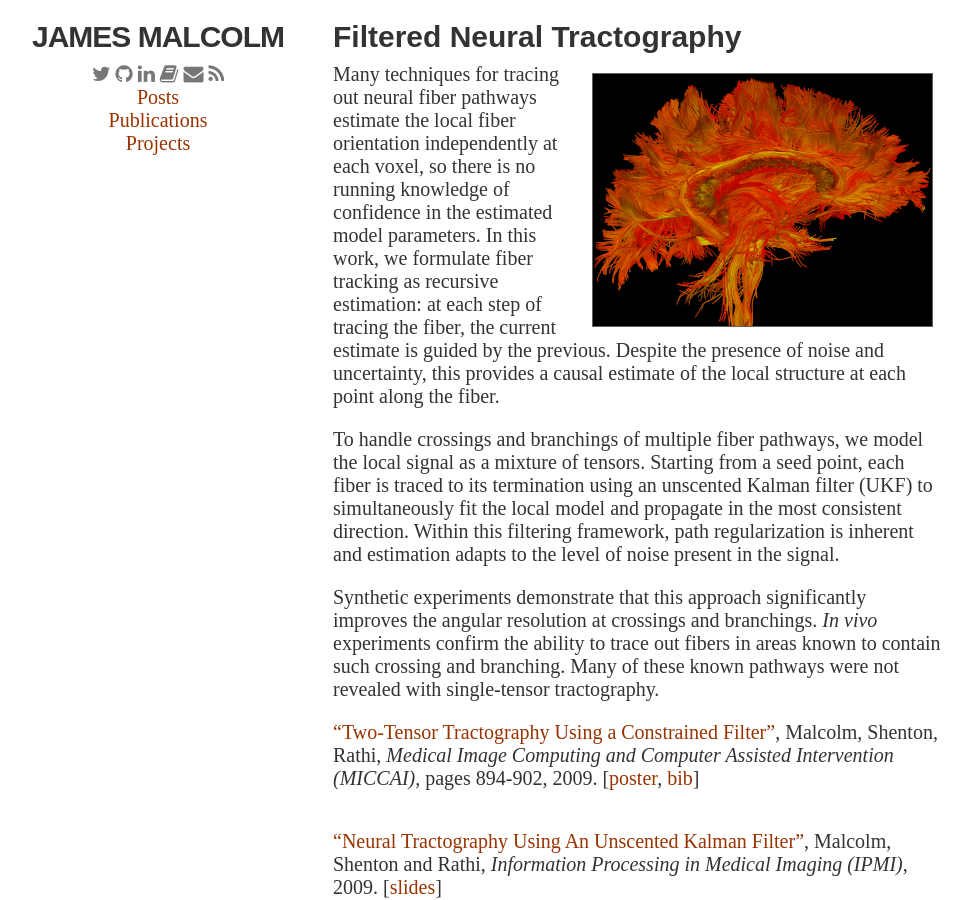
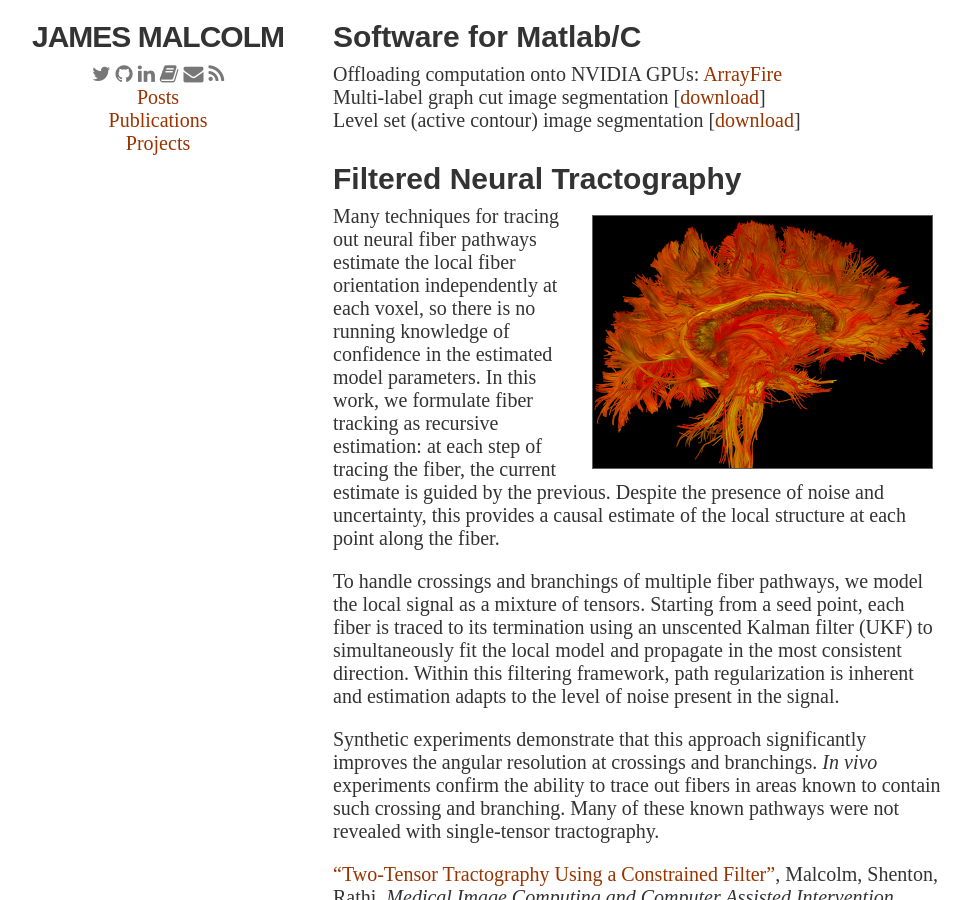
Before and after one commit to jgmalcolm/jgmalcolm.github.io, a Jekyll site: the page built from publications/projects.html, in a window 1280 px wide and 900 px high. Shown: the whole window, without its empty margins (2-973 px from the left). Built offline with Jekyll 4.4.1, drawn with Linux system fonts in a browser that asks for light colours; nearby versions of some CDN libraries.

Commit message:
Revert "remove software section"
This reverts commit a2767b581d440161d8b0bf4e3d741f67f9ad6aa3.

```diff
--- a/publications/projects.html
+++ b/publications/projects.html
@@ -14,6 +14,13 @@ function toggle(id)
   e.style.display = (e.style.display == 'none') ? 'block' : 'none';
 }
 </script>
+
+<h2>Software for Matlab/C</h2>
+
+<p>Offloading computation onto NVIDIA GPUs: <a href="http://www.arrayfire.com">ArrayFire</a><br>
+Multi-label graph cut image segmentation [<a href="code/graphchop.zip">download</a>]<br>
+Level set (active contour) image segmentation [<a href="code/ls_sparse.zip">download</a>]<br>
+
 
 <h2>Filtered Neural Tractography</h2>
 
```
